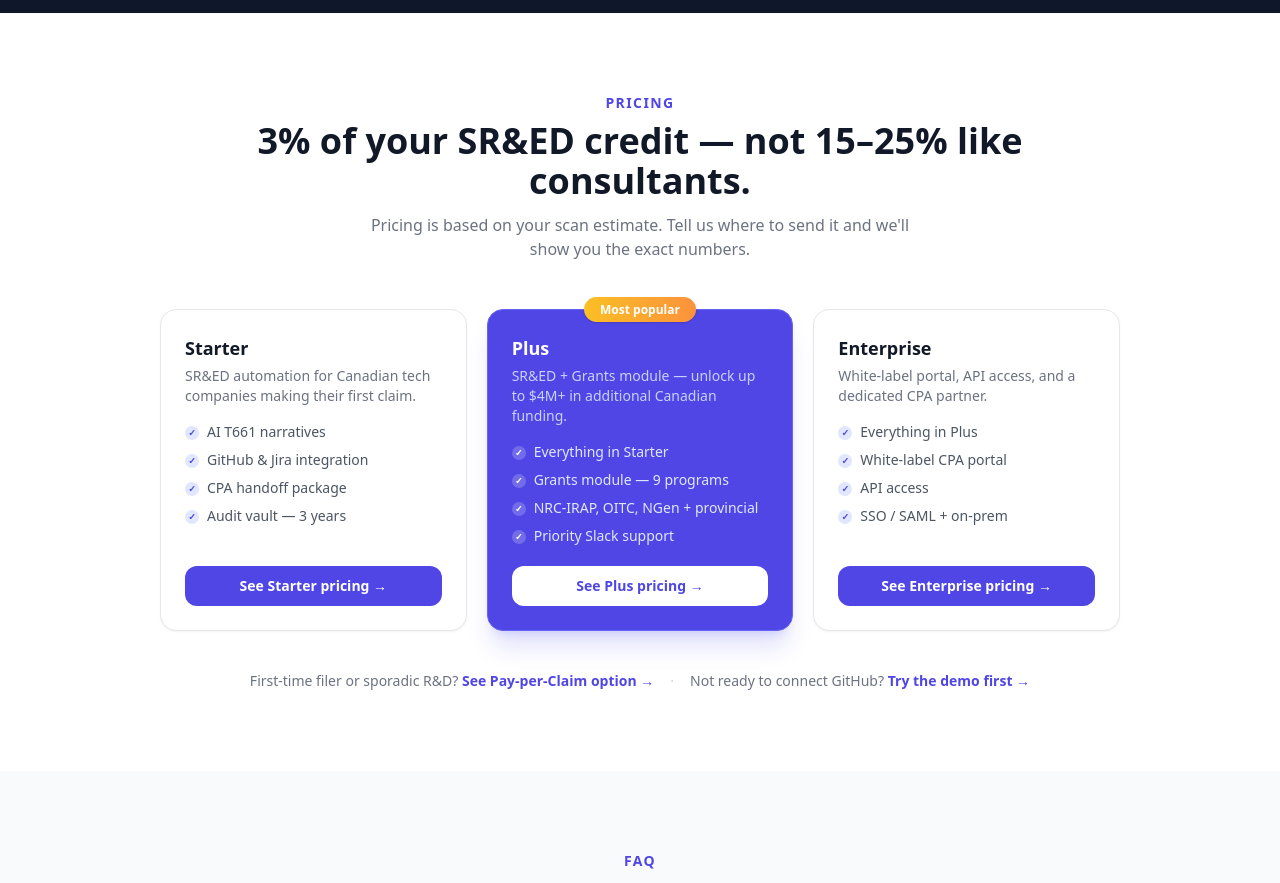
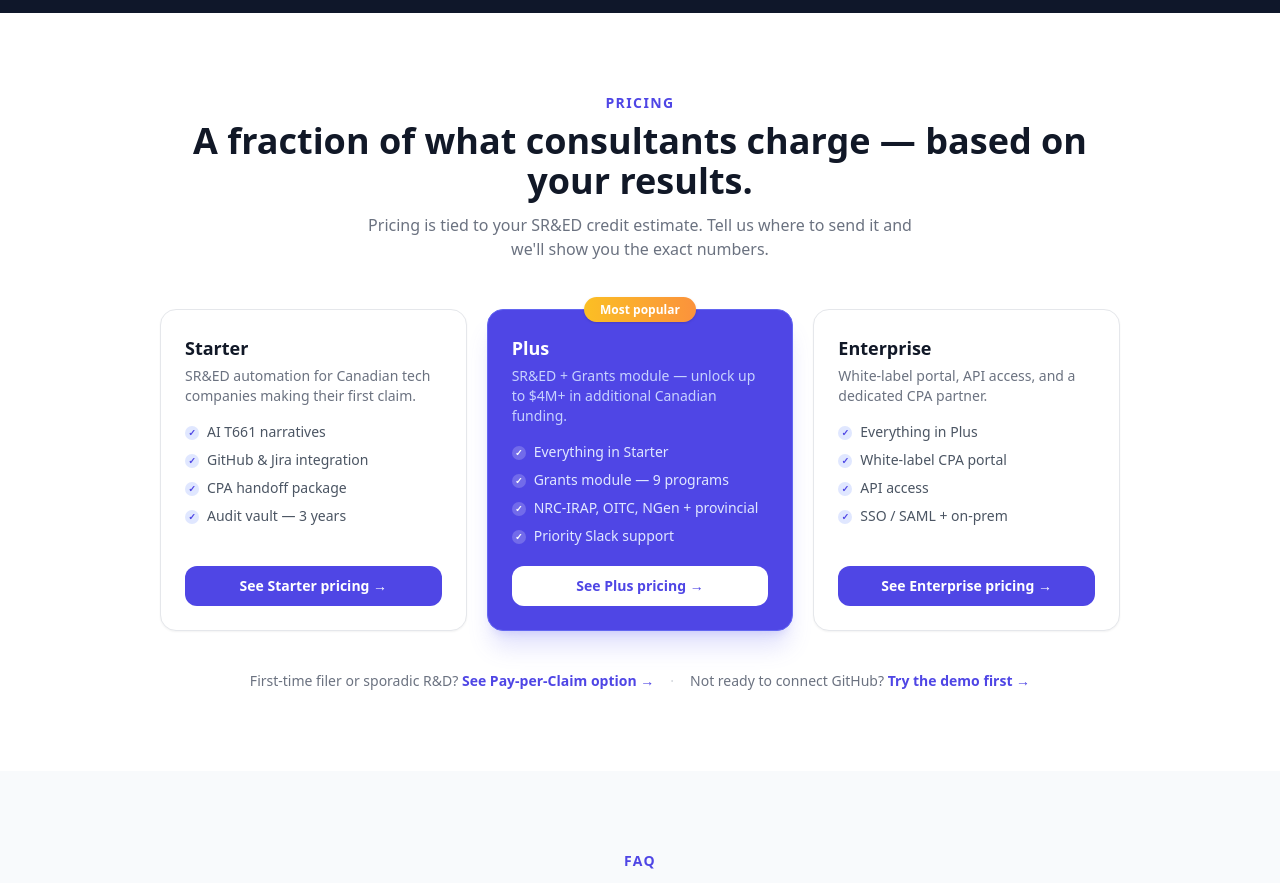
Before and after one commit to TaxLiftAI/App2026, a React (Vite) app: page / in a window 1280 px wide. Shown: the part 6580-7463 px from the top of the page. Built offline with nearby package versions, Linux system fonts and the light colour scheme; no server answers.

Commit message:
fix(marketing): remove 3% from pricing section headline — keep behind gate

```diff
--- a/src/pages/MarketingPage.jsx
+++ b/src/pages/MarketingPage.jsx
@@ -1254,10 +1254,10 @@ export default function MarketingPage() {
           <div className="text-center mb-12">
             <p className="text-indigo-600 text-sm font-semibold uppercase tracking-widest mb-2">Pricing</p>
             <h2 className="text-3xl sm:text-4xl font-bold text-gray-900">
-              3% of your SR&amp;ED credit — not 15–25% like consultants.
+              A fraction of what consultants charge — based on your results.
             </h2>
             <p className="mt-3 text-gray-500 max-w-xl mx-auto">
-              Pricing is based on your scan estimate. Tell us where to send it and we'll show you the exact numbers.
+              Pricing is tied to your SR&amp;ED credit estimate. Tell us where to send it and we'll show you the exact numbers.
             </p>
           </div>
 
```
